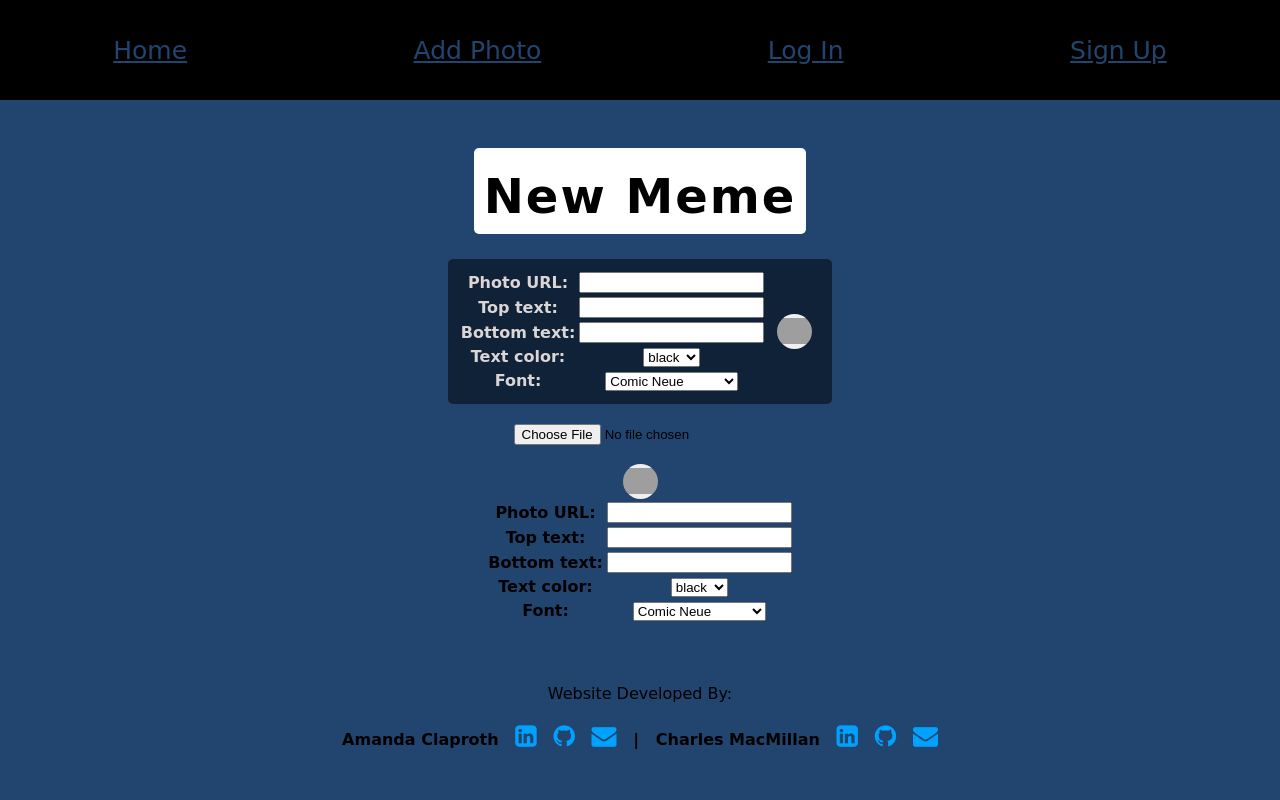
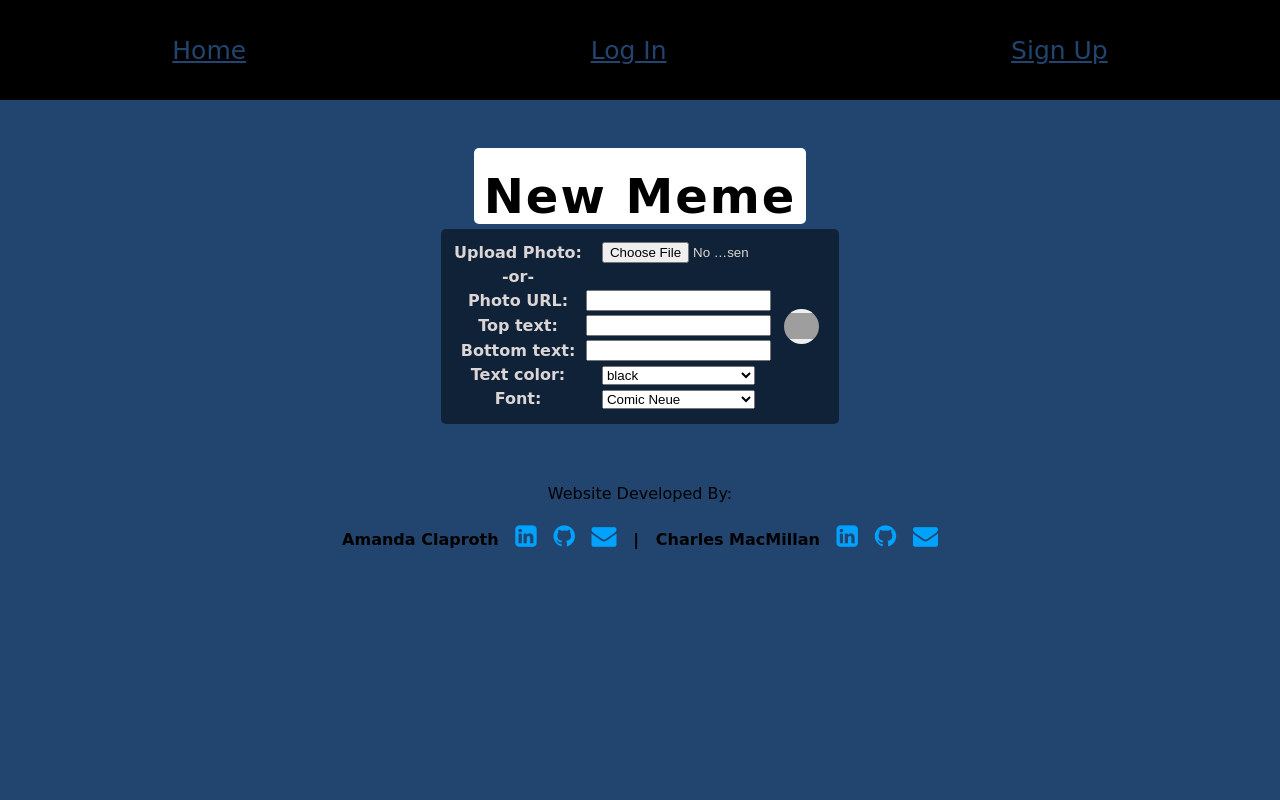
Before and after one commit to Aclap427/Meme_World, a Django app: page /memes/create/ in a window 1280 px wide. Run offline with Django 3.2, Linux system fonts and the light colour scheme; some web fonts are replaced; grey boxes are pictures that could not be loaded.

Commit message:
stylish af

```diff
--- a/main_app/admin.py
+++ b/main_app/admin.py
@@ -1,6 +1,5 @@
 from django.contrib import admin
-from .models import Meme #Photo
+from .models import Meme
 
 # Register your models here.
 admin.site.register(Meme)
-#admin.site.register(Photo)
--- a/main_app/models.py
+++ b/main_app/models.py
@@ -33,14 +33,5 @@ class Meme(models.Model):
         default=FONTS[0][0]
     )
 
-
-
     def __str__(self):
-        return self.top_text
-
-class Photo(models.Model):
-    url = models.CharField(max_length=200)
-    meme = models.ForeignKey(Meme, on_delete=models.CASCADE)
-
-    def __str__(self):
-        return f"Photo for meme_id: {self.meme_id} @{self.url}"
+        return f"{self.top_text if self.top_text else ''}"
--- a/main_app/static/css/style.css
+++ b/main_app/static/css/style.css
@@ -167,6 +167,15 @@ a:hover {
   border: 2px solid red;
 }
 
+#id_font,
+#id_text_color {
+  width: 153px;
+}
+
+th {
+  margin: 0 auto;
+}
+
 footer {
   margin-top: 60px;
   flex-shrink: 0;
--- a/main_app/templates/base.html
+++ b/main_app/templates/base.html
@@ -14,12 +14,12 @@
     <header>
         <nav>
             <a href="/">Home</a>
-            <a href="{% url 'add_photo' %}">Add Photo
-
-            </a> {% if user.is_authenticated %} <a href="{% url 'index' %}">Memes</a>
+            {% if user.is_authenticated %}
+            <a href="{% url 'index' %}">Memes</a>
             <a href="{% url 'memes_create' %}">Create a Meme</a>
             <a href="{% url 'user' %}">My Memes</a>
-            <a href="{% url 'logout' %}">Log Out - {{user.username}}</a> {% else %}
+            <a href="{% url 'logout' %}">Log Out - {{user.username}}</a>
+            {% else %}
             <a href="{% url 'login' %}">Log In</a>
             <a href="{% url 'signup' %}">Sign Up</a> {% endif %}
         </nav>
--- a/main_app/templates/main_app/meme_form.html
+++ b/main_app/templates/main_app/meme_form.html
@@ -1,43 +1,52 @@
 {% extends 'base.html' %} {% block content %}
 <h1></h1>
-<div class="box" style="padding-bottom: 10px;">
+<div class="box">
     {% if object %}
     <h1 style="margin: 10px 0 0;">Edit Meme</h1>
-    <div class="meme" style="margin: 0 auto;">
-        {% if meme.top_text|length > 10 %}
+        <div class="meme" style="height: 320px; width: 320px;margin: 0 auto;">
+            {% if meme.top_text == None %}
+
+            {% elif meme.top_text|length > 10 %}
             <p class="top long-string">{{meme.top_text}}</p>
             {% else %}
             <p class="top short-string">{{meme.top_text}}</p>
-        {% endif %} {% if meme.photo_set.all|length > 0 %}
-        <img class="photo" src="{{ photo.url }}"> {% else %}
-        <img class="photo" src="{{meme.photo_URL}}" alt="pic" /> {% endif %}{% if meme.top_text|length > 10 %}
+            {% endif %}
+            <img class="photo" src="{{meme.photo_URL}}" alt="pic" />
+            {% if meme.top_text == None %}
+            {% elif meme.top_text|length > 10 %}
             <p class="bottom long-string">{{meme.bottom_text}}</p>
             {% else %}
             <p class="bottom short-string">{{meme.bottom_text}}</p>
+            {% endif %}
             </div>
     <p style="margin: 10px;"></p>
-    {% endif %} {% else %}
+     {% else %}
     <h1 style="margin: 10px 0 0 10px;">New Meme</h1>
     {% endif %}
 </div>
-<form class="gray-box" style="padding: 10px; margin: 20px 0;" action="" method="post">
+<div></div>
+<form class="gray-box" enctype="multipart/form-data" style="padding: 10px;" action="" method="post">
     {% csrf_token %}
+
       <table>
+    {% if object %}
+    {% else %}
+    <tr>
+      <thead>
+      <th style="margin-left: 45px;">Upload Photo: </th>
+      <td >
+        <input style=" width: 153px;" type="file" name="photo-file">
+      </td>
+    </tr>
+    <tr>
+
+      <th>-or-</th>
+    </tr>
+    {% endif %}
       {{ form.as_table }}
+    </table>
 
-    </table>
     <input type="submit" value="" class="submit-btn" />
 </form>
 
-<form action="{% url 'add_photo' %}" enctype="multipart/form-data" method="POST" class="card-panel">
-    {% csrf_token %}
-    <table>
-        {{ form.as_table }}
-
-        <input type="file" name="photo-file">
-        <br><br>
-        <input type="submit" value="" class="submit-btn" />
-
-    </table>
-</form>
 {% endblock %}
--- a/main_app/urls.py
+++ b/main_app/urls.py
@@ -10,5 +10,4 @@ urlpatterns = [
     path('memes/<int:pk>/update', views.MemeUpdate.as_view(), name='memes_update'),
     path('memes/<int:pk>/delete', views.MemeDelete.as_view(), name='memes_delete'),
     path('memes/user/<int:user_id>/', views.user_id, name='user_id'),
-    path('memes/add_photo/', views.add_photo, name='add_photo'),
 ]
--- a/main_app/views.py
+++ b/main_app/views.py
@@ -4,7 +4,7 @@ from django.contrib.auth import login
 from django.contrib.auth.forms import UserCreationForm
 from django.contrib.auth.decorators import login_required
 from django.contrib.auth.mixins import LoginRequiredMixin
-from .models import Meme#Photo
+from .models import Meme
 from django.views.generic.edit import CreateView, DeleteView, UpdateView
 import uuid
 import boto3
@@ -54,26 +54,21 @@ class MemeCreate(CreateView):
 
   def form_valid(self, form):
     form.instance.user = self.request.user
-    return super().form_valid(form)
-
-def add_photo(request):
-    print('here it is')# photo-file will be the "name" attribute on the <input type="file">
-    photo_file = request.FILES.get('photo-file', None)
+    photo_file = self.request.FILES.get('photo-file', None)
     if photo_file:
         s3 = boto3.client('s3')
         # need a unique "key" for S3 / needs image file extension too
-        key = uuid.uuid4().hex[:6] + photo_file.name[photo_file.name.rfind('.'):]
+        key = uuid.uuid4().hex[:6] + \
+            photo_file.name[photo_file.name.rfind('.'):]
         # just in case something goes wrong
         try:
             s3.upload_fileobj(photo_file, BUCKET, key)
             # build the full url string
             url = f"{S3_BASE_URL}{BUCKET}/{key}"
-            print(url)
-            # we can assign to cat_id or cat (if you have a cat object)
-            Meme.objects.create(photo_URL=url, user=request.user)
+            form.instance.photo_URL = url
         except:
             print('An error occurred uploading file to S3')
-    return redirect('/memes/')
+    return super().form_valid(form)
 
 class MemeUpdate(LoginRequiredMixin, UpdateView):
   model = Meme
```
Also changed, not shown: main_app/templates/memes/index.html (+6 -2 lines), main_app/templates/memes/user.html (+7 -3 lines). Lines whose indentation alone changed are shown as unchanged.
